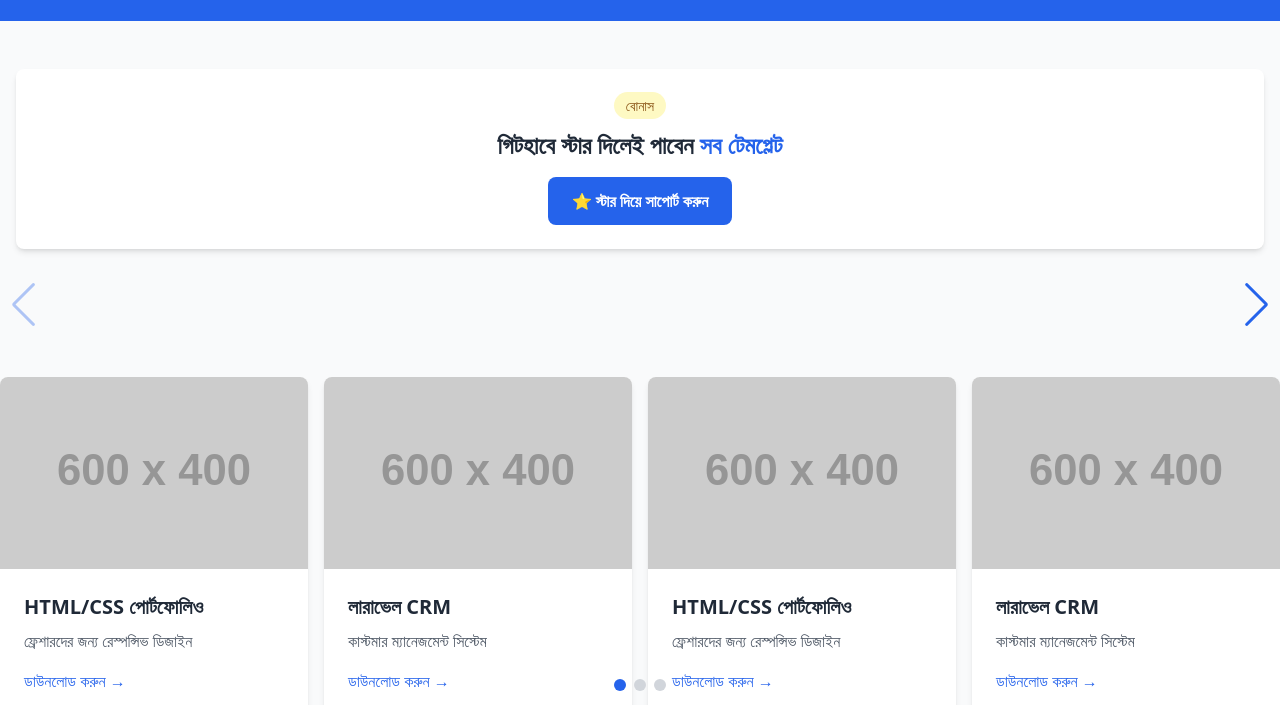
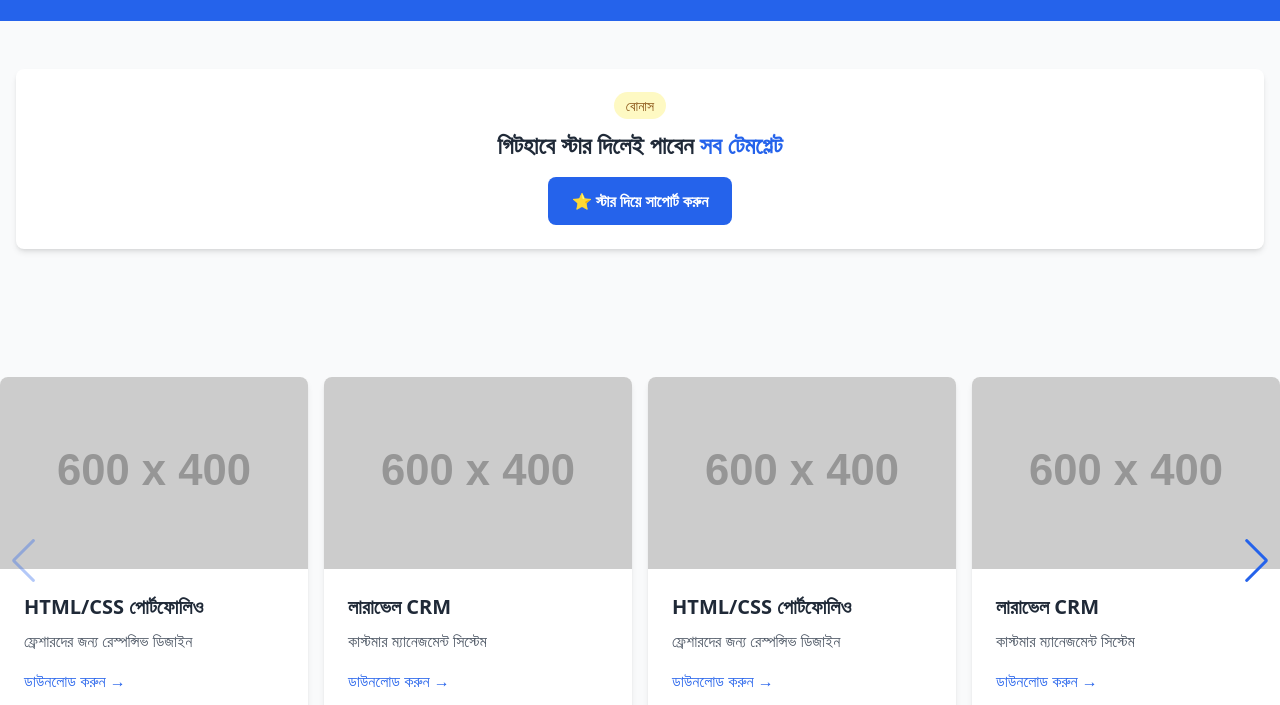
Before and after one commit to ls-kit/dev-starter-pack, a plain HTML site: page index.html in a window 1280 px wide. Shown: the part 95-800 px from the top of the page. Drawn offline with nearby package versions, Linux system fonts and the light colour scheme; placeholder pictures from the web are drawn by us.

Commit message:
Enhance README and index.html with new starter project templates and improved swiper layout

```diff
--- a/index.html
+++ b/index.html
@@ -34,8 +34,27 @@
 </section>
 
 <section class="py-12">
-  <div class="swiper-container container mx-auto pb-12"> <!-- Added padding-bottom -->
+  <div class="swiper-container container mx-auto relative pb-8"> <!-- Added relative for positioning -->
     <div class="swiper-wrapper">
+      <!-- টেমপ্লেট কার্ড ১ -->
+      <div class="swiper-slide bg-white rounded-lg shadow-md overflow-hidden hover:shadow-lg transition">
+        <img src="https://placehold.co/600x400?text=Portfolio+Template" alt="HTML Template" class="w-full h-48 object-cover">
+        <div class="p-6">
+          <h3 class="font-bold text-xl mb-2">HTML/CSS পোর্টফোলিও</h3>
+          <p class="text-gray-600 mb-4">ফ্রেশারদের জন্য রেস্পন্সিভ ডিজাইন</p>
+          <a href="https://github.com/yourusername/portfolio-starter" class="text-blue-600 font-medium">ডাউনলোড করুন →</a>
+        </div>
+      </div>
+
+      <!-- টেমপ্লেট কার্ড ২ -->
+      <div class="swiper-slide bg-white rounded-lg shadow-md overflow-hidden hover:shadow-lg transition">
+        <img src="https://placehold.co/600x400?text=Laravel+CRM" alt="Laravel Template" class="w-full h-48 object-cover">
+        <div class="p-6">
+          <h3 class="font-bold text-xl mb-2">লারাভেল CRM</h3>
+          <p class="text-gray-600 mb-4">কাস্টমার ম্যানেজমেন্ট সিস্টেম</p>
+          <a href="https://github.com/yourusername/laravel-crm" class="text-blue-600 font-medium">ডাউনলোড করুন →</a>
+        </div>
+      </div>
       <!-- টেমপ্লেট কার্ড ১ -->
       <div class="swiper-slide bg-white rounded-lg shadow-md overflow-hidden hover:shadow-lg transition">
         <img src="https://placehold.co/600x400?text=Portfolio+Template" alt="HTML Template" class="w-full h-48 object-cover">
@@ -98,7 +117,7 @@
     </div>
 
     <!-- Pagination and Navigation -->
-    <div class="swiper-pagination mt-4"></div>
+    <div class="swiper-pagination mt-4"></div> <!-- Pagination below the slider -->
     <div class="swiper-button-next"></div>
     <div class="swiper-button-prev"></div>
   </div>
@@ -250,6 +269,11 @@
   .swiper-container {
     overflow: hidden; /* Prevent overflow */
   }
+  .swiper-pagination {
+    position: relative; /* Position below the slider */
+    text-align: center;
+    margin-top: 16px;
+  }
   .swiper-pagination-bullet {
     background-color: #d1d5db; /* Tailwind gray-300 */
     opacity: 1;
@@ -266,6 +290,16 @@
   .swiper-button-prev {
     color: #2563eb; /* Tailwind blue-600 */
     font-size: 1.5rem;
+    position: absolute;
+    top: 50%; /* Vertically center the arrows */
+    transform: translateY(-50%);
+    z-index: 10;
+  }
+  .swiper-button-next {
+    right: 10px; /* Position on the right side */
+  }
+  .swiper-button-prev {
+    left: 10px; /* Position on the left side */
   }
 </style>
 
```
Also changed, not shown: 1 other file.
